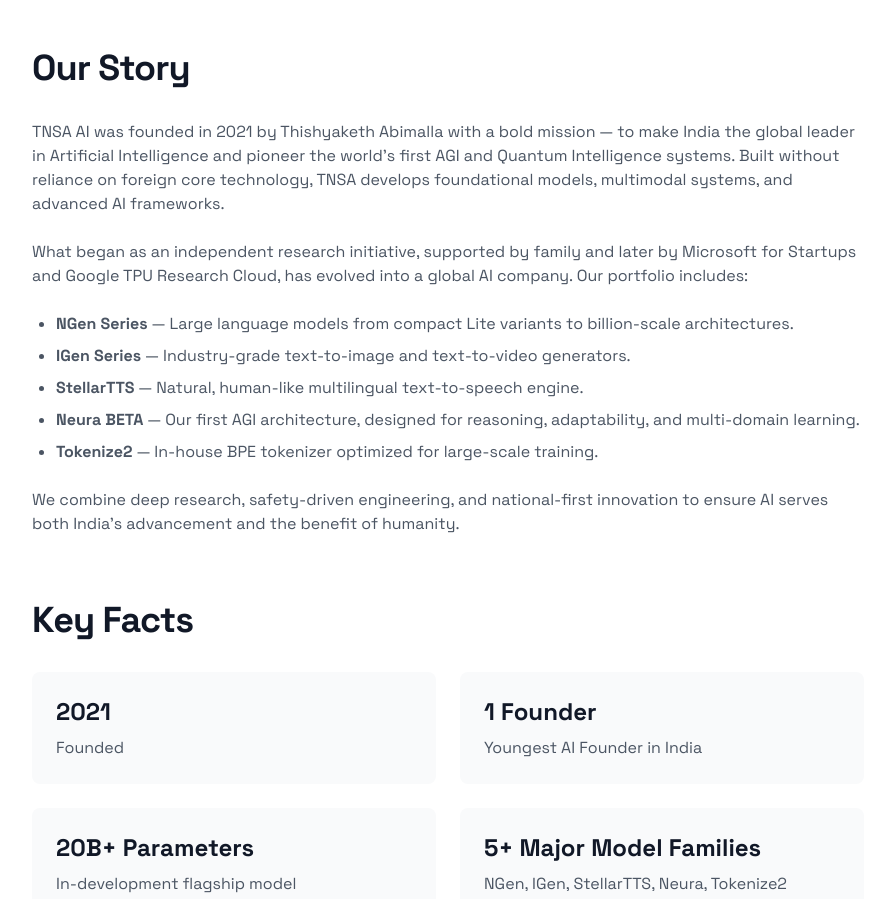
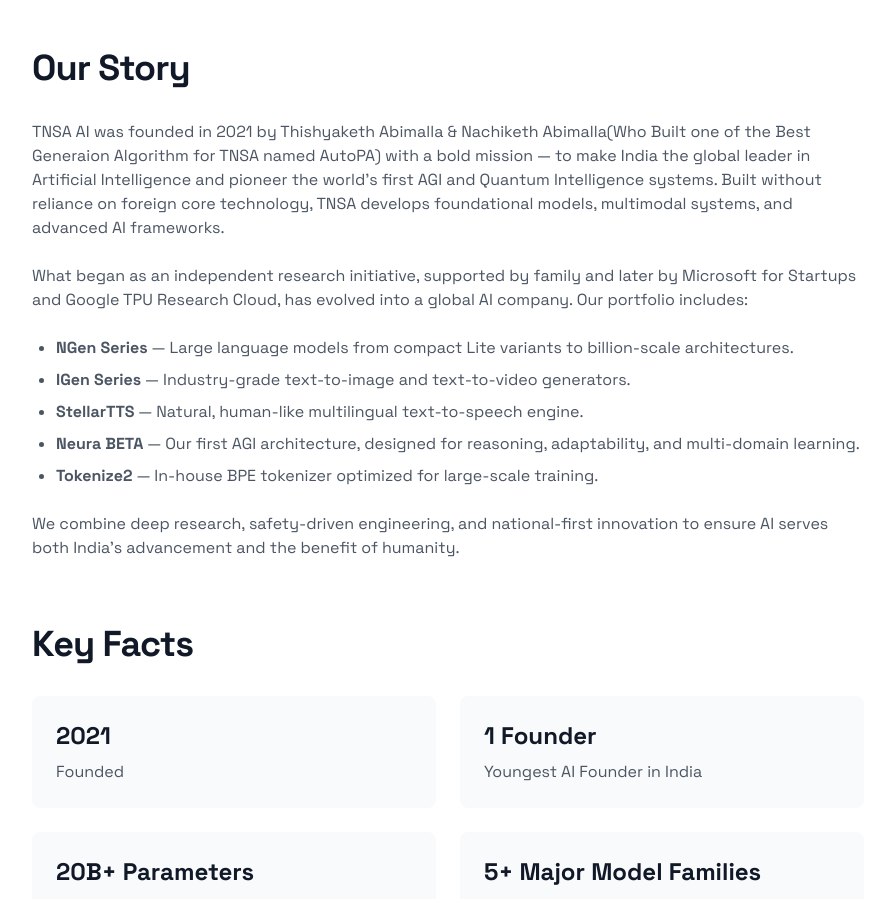
Before and after one commit to TnsaAi/tnsaai.com, a Next.js app: page /about in a window 1280 px wide. Shown: the part 880-1779 px from the top of the page, without its empty margins (192-1082 px from the left). Built offline with nearby package versions, Linux system fonts and the light colour scheme.

Commit message:
Updateing Founders

```diff
--- a/app/about/page.tsx
+++ b/app/about/page.tsx
@@ -33,7 +33,7 @@
             <h2 className="text-3xl font-bold tracking-tight text-gray-900 mb-8 sm:text-4xl">Our Story</h2>
             <div className="prose prose-lg text-gray-600 space-y-6">
               <p>
-                TNSA AI was founded in 2021 by Thishyaketh Abimalla with a bold mission — to make India the global leader in Artificial Intelligence and pioneer the world's first AGI and Quantum Intelligence systems. Built without reliance on foreign core technology, TNSA develops foundational models, multimodal systems, and advanced AI frameworks.
+                TNSA AI was founded in 2021 by Thishyaketh Abimalla & Nachiketh Abimalla(Who Built one of the Best Generaion Algorithm for TNSA named AutoPA) with a bold mission — to make India the global leader in Artificial Intelligence and pioneer the world's first AGI and Quantum Intelligence systems. Built without reliance on foreign core technology, TNSA develops foundational models, multimodal systems, and advanced AI frameworks.
               </p>
               <p>
                 What began as an independent research initiative, supported by family and later by Microsoft for Startups and Google TPU Research Cloud, has evolved into a global AI company. Our portfolio includes:
```
